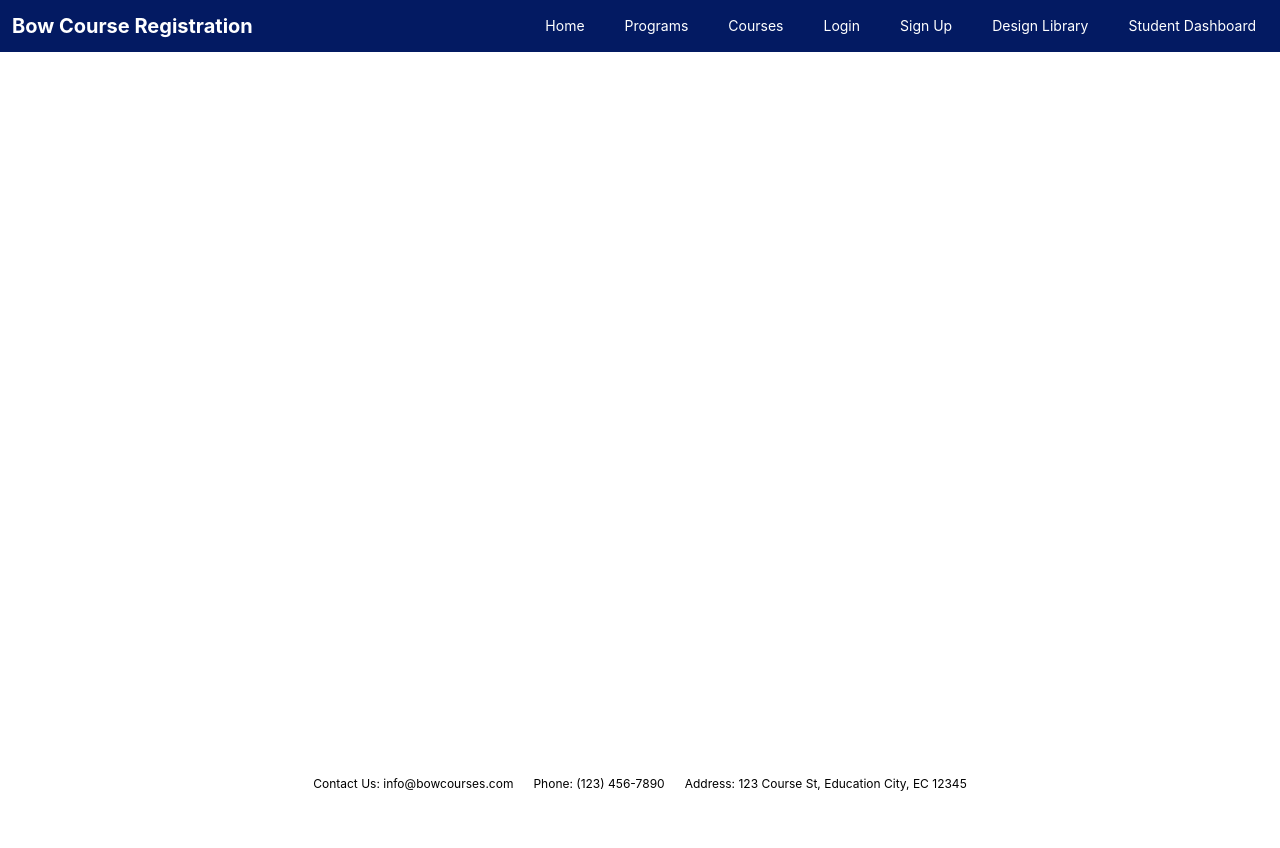
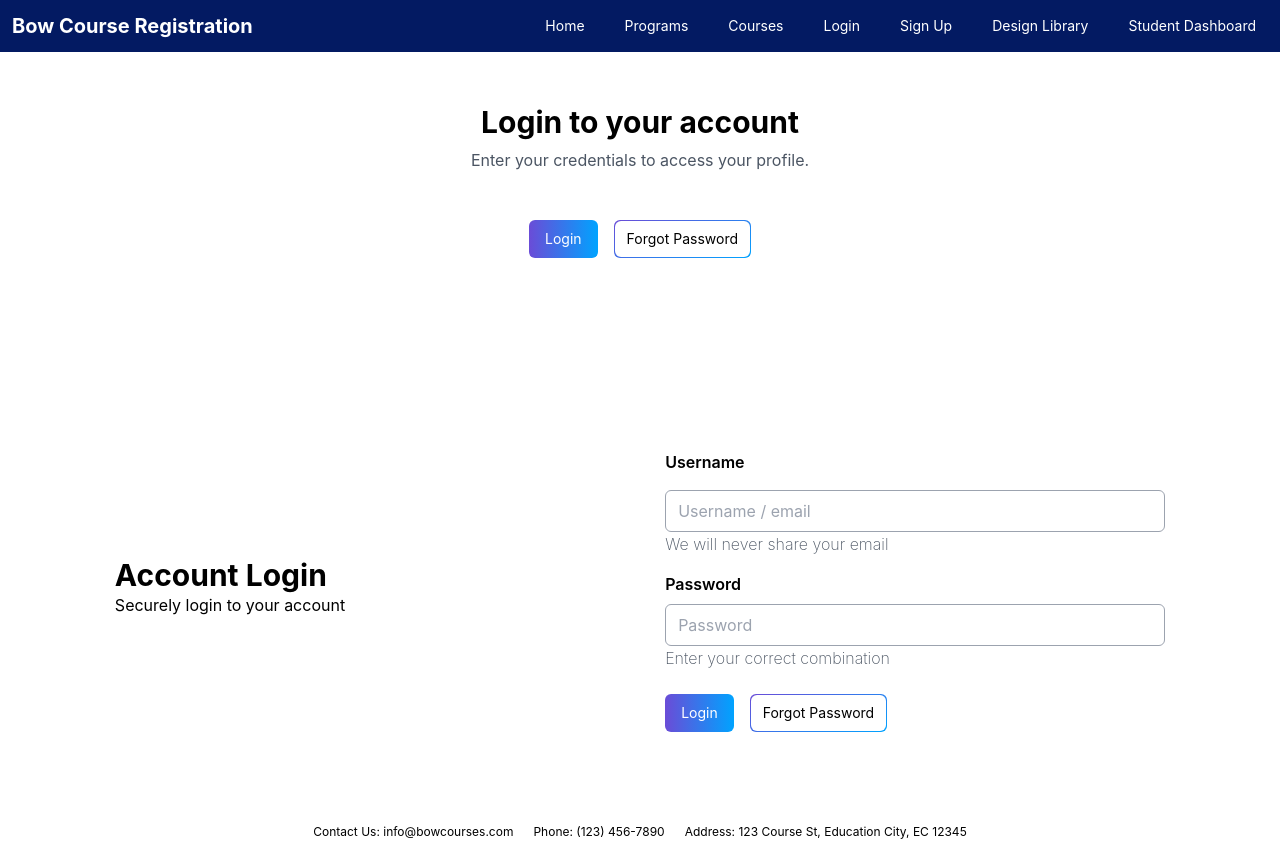
Before and after one commit to TyLandry/bow-course-registration---group-1, a React (Create React App) app: page /login in a window 1280 px wide. Before the commit the page ends 800 px from the top, so only its background shows below. Built offline with nearby package versions, Linux system fonts and the light colour scheme.

Commit message:
Login/Sign Up page addition
Added front-end design for login and sign up page

```diff
--- a/src/App.js
+++ b/src/App.js
@@ -4,6 +4,8 @@ import Footer from "./components/Footer";
 import DesingLibrary from "./pages/DesignLibrary";
 import HomePage from "./pages/HomePage";
 import StudentDashboard from "./pages/StudentDashboard";
+import LoginPage from "./pages/LoginPage";
+import SignUpPage from "./pages/SignupPage";
 
 export default function App() {
   return (
@@ -16,6 +18,8 @@ export default function App() {
             <Route path="/home-page" element={<HomePage />} />
             <Route path="/design-library" element={<DesingLibrary />} />
             <Route path="/student-dashboard" element={<StudentDashboard />} />
+            <Route path="/login" element={<LoginPage />} />
+            <Route path="/signup" element={<SignUpPage/>}></Route>
           </Routes>
         </div>
         <Footer />
--- a/src/pages/LoginPage.jsx
+++ b/src/pages/LoginPage.jsx
@@ -0,0 +1,56 @@
+import React, {useEffect} from "react";
+
+function LoginPage() {
+  return (
+    <div className="flex flex-col items-center gap-6 py-10">
+      <div className="text-center space-y-2">
+        <h1 className="text-3xl font-bold">Login to your account</h1>
+        <p className="text-gray-600">
+          Enter your credentials to access your profile.
+        </p>
+      </div>
+
+      <div className="flex gap-4 mt-6">
+        <button className="btn-primary-fill py-2 px-4 text-sm">Login</button>
+        <button className="btn-primary-outlined text-sm">
+          <p className="py-2 px-3">Forgot Password</p>
+        </button>
+      </div>
+
+<div className="flex justify-evenly items-start gap-80 mt-40">
+  {/* Left section */}
+  <div className="flex flex-col self-center">
+    <h1 className="text-3xl font-bold">Account Login</h1>
+    <p>Securely login to your account</p>
+  </div>
+
+  {/* Right section */}
+  <div className="flex flex-col">
+    <label className="block mt-2 font-semibold">Username</label>
+    <input
+      type="text"
+      placeholder="Username / email"
+      className="border border-gray-400 rounded-md px-3 py-2 w-[500px] focus:outline-none focus:ring-2 focus:ring-blue-500 mt-4"
+    />
+    <p className="font-extralight text-gray-600 mb-4">We will never share your email</p>
+    <label className="block mb-2 font-semibold">Password</label>
+    <input
+      type="password"
+      placeholder="Password"
+      className="border border-gray-400 rounded-md px-3 py-2 w-[500px] focus:outline-none focus:ring-2 focus:ring-blue-500"
+    />
+    <p className="font-extralight text-gray-600 ">Enter your correct combination</p>
+          <div className="flex gap-4 mt-6">
+        <button className="btn-primary-fill py-2 px-4 text-sm">Login</button>
+        <button className="btn-primary-outlined text-sm">
+          <p className="py-2 px-3">Forgot Password</p>
+        </button>
+      </div>
+  </div>
+</div>
+
+    </div>
+  );
+}
+
+export default LoginPage;
--- a/src/pages/SignupPage.jsx
+++ b/src/pages/SignupPage.jsx
@@ -0,0 +1,101 @@
+import React, { useState } from 'react';
+
+function SignUpPage() {
+const countryOptions = ["USA", "Canada", "UK", "Australia"];
+const programOptions = ["Software Development (SD)"];
+
+    const [selectedCountry, settSelectedCountry] = useState('Canada');
+  return (
+    <div className="flex flex-col items-center gap-6 py-10">
+      <div className="text-center space-y-2">
+        <h1 className="text-3xl font-bold">Sign Up</h1>
+        <p className="text-gray-600">
+          Join us for exclusive benefits!
+        </p>
+      </div>
+
+
+<div className="flex justify-evenly items-start gap-80 mt-20">
+  {/* Left section */}
+  <div className="flex flex-col self-center">
+    <h1 className="text-3xl font-bold">Create Your Account</h1>
+    <p>Fill out this form to get started</p>
+  </div>
+
+  {/* Right section */}
+  <div className="flex flex-col">
+    <label className="block mt-2 font-semibold">First Name</label>
+    <input
+      type="text"
+      placeholder="First Name"
+      className="border border-gray-400 rounded-md px-3 py-2 w-[500px] focus:outline-none focus:ring-2 focus:ring-blue-500 mt-4"
+    />
+
+     <label className="block mt-2 font-semibold">Last Name</label>
+    <input
+      type="text"
+      placeholder="Last Name"
+      className="border border-gray-400 rounded-md px-3 py-2 w-[500px] focus:outline-none focus:ring-2 focus:ring-blue-500 mt-4"
+    />
+
+    <label className="block mt-2 font-semibold">Email Address</label>
+    <input
+      type="Email Address"
+      placeholder="Password"
+      className="border border-gray-400 rounded-md px-3 py-2 w-[500px] focus:outline-none focus:ring-2 focus:ring-blue-500 mt-4"
+    />
+
+     <label className="block mt-2 font-semibold">Phone</label>
+    <input
+      type="text"
+      placeholder="Phone #"
+      className="border border-gray-400 rounded-md px-3 py-2 w-[500px] focus:outline-none focus:ring-2 focus:ring-blue-500 mt-4"
+    />
+
+     <label className="block mt-2 font-semibold">Birthday</label>
+    <input
+      type="date"
+      className="border border-gray-400 rounded-md px-3 py-2 w-[500px] focus:outline-none focus:ring-2 focus:ring-blue-500 mt-4"
+    />
+
+    <label className="block mt-2 font-semibold">Program</label>
+    <input
+      type="text"
+      list="programs"
+      placeholder="Choose Program"
+      className="border border-gray-400 rounded-md px-3 py-2 w-[500px] focus:outline-none focus:ring-2 focus:ring-blue-500 mt-4"
+    />
+    <datalist id="programs">
+        {programOptions.map((program) => (
+            <option key={program} value={program} />
+        ))}
+    </datalist>
+
+    <label className="block mt-2 font-semibold">Password</label>
+    <input
+      type="password"
+      placeholder="Password"
+      className="border border-gray-400 rounded-md px-3 py-2 w-[500px] focus:outline-none focus:ring-2 focus:ring-blue-500 mt-4"
+    />
+    <label className="block mt-2 mb-4 font-semibold">Select Country</label>
+        <div className="flex gap-3">
+            {countryOptions.map((country) => (
+            <button key={country} onClick={() => settSelectedCountry(country)} className={`px-4 py-2 text-sm rounded-md ${selectedCountry === country ? 'bg-1 text-white' : 'bg-gray-200 text-gray-700 hover:bg-gray-300'}`}>
+                {country}
+            </button>
+            ))}
+        </div>
+    <div className="flex gap-4 mt-6">
+        <button className="btn-primary-fill py-2 px-4 text-sm">Sign Up</button>
+        <button className="btn-primary-outlined text-sm">
+          <p className="py-2 px-3">Cancel</p>
+        </button>
+    </div>
+  </div>
+</div>
+
+    </div>
+  );
+}
+
+export default SignUpPage;
```
